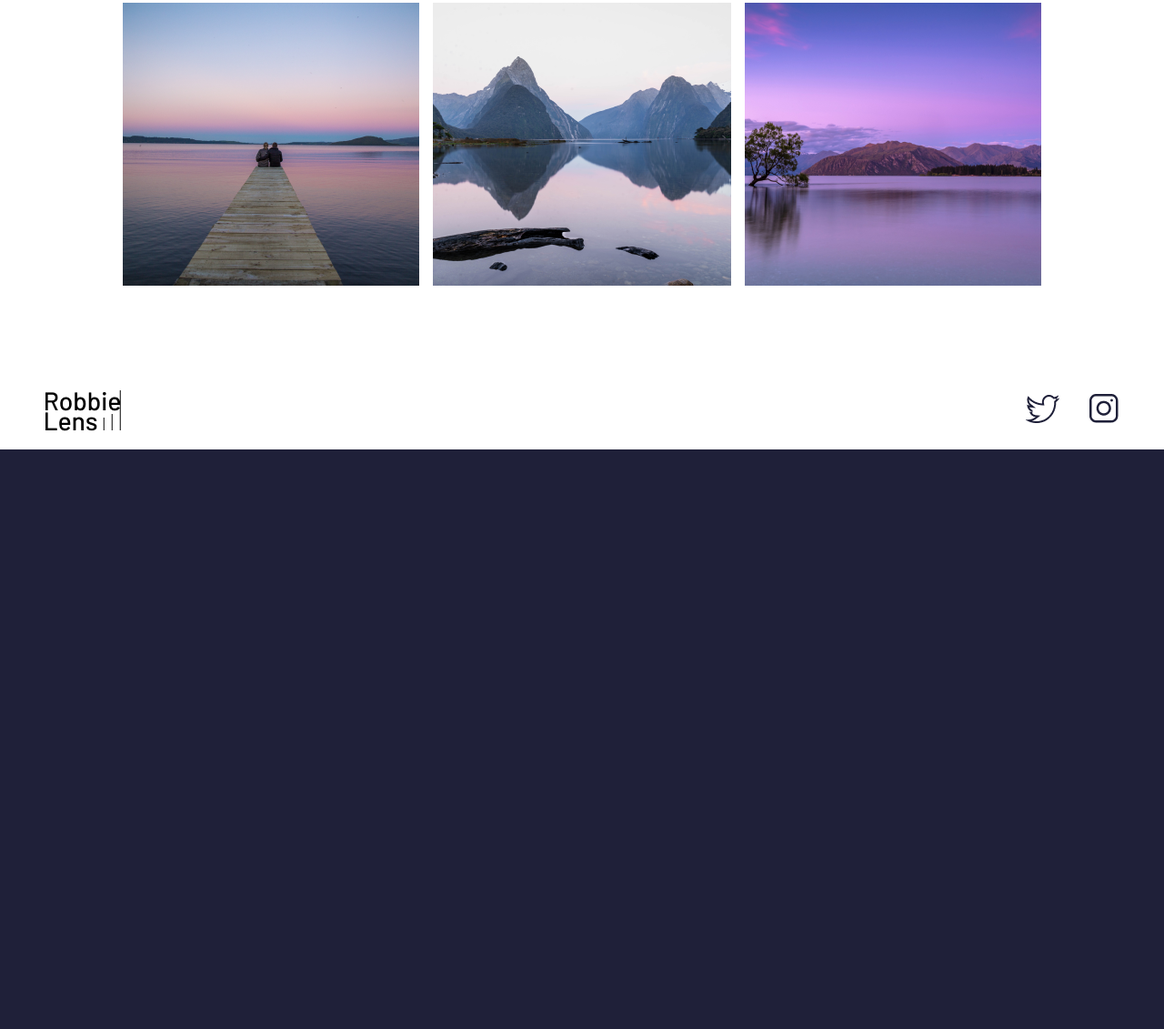
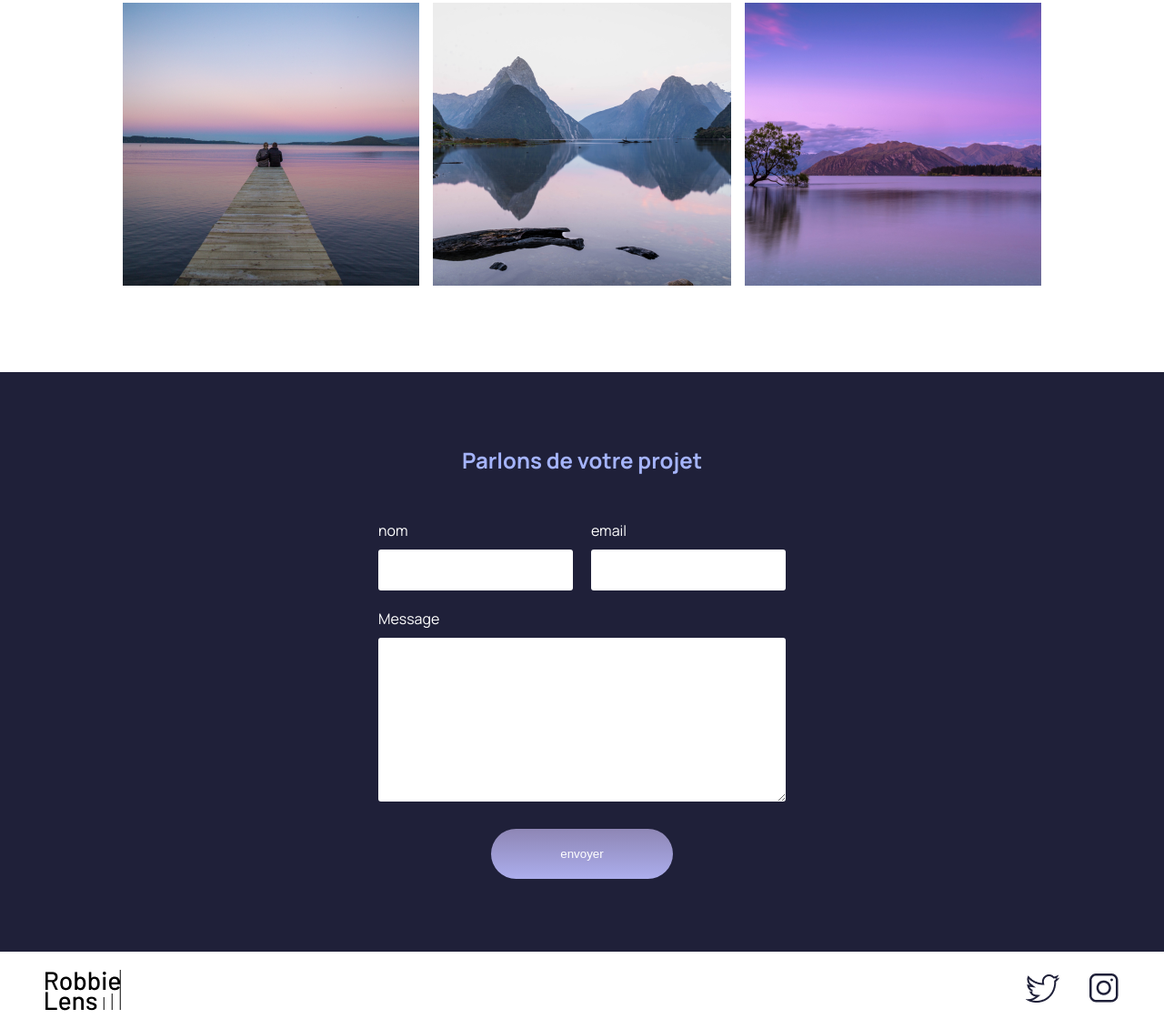
Before and after one commit to louisformation/Project1site, a plain HTML site: page index.html in a window 1280 px wide. Shown: the part 1208-2339 px from the top of the page at 91% size. Before the commit the page ends 1702 px from the top, so only its background shows below. Drawn offline with Linux system fonts and the light colour scheme.

Commit message:
Ajout d'un formulaire à index.html

```diff
--- a/index.html
+++ b/index.html
@@ -45,7 +45,7 @@
             plus de 5 ans maintenant, j'exerce mon métier avec la passion qui
             m'anime : capturer l'essence de chaque instant.
           </p>
-          <a href="portfolio.html" class="cta">UN PROJET ? ÉCRIVEZ-MOI</a>
+          <a href="#contact" class="cta">UN PROJET ? ÉCRIVEZ-MOI</a>
         </div>
 
         <img
@@ -85,6 +85,26 @@
           />
         </div>
       </section>
+      <section id="contact" class="section-contact">
+        <h2>Parlons de votre projet</h2>
+        <form action="" method="get">
+          <div class="form-nom-email">
+            <div class="form-column">
+              <label for="nom">nom</label>
+              <input type="text" name="nom" id="nom" />
+            </div>
+            <div class="form-column">
+              <label for="email">email</label>
+              <input type="email" name="email" id="email" />
+            </div>
+          </div>
+
+          <label for="message">Message</label>
+          <textarea name="Message" id="message" cols="30" rows="10"></textarea>
+
+          <input type="submit" value="envoyer" class="cta" />
+        </form>
+      </section>
     </main>
 
     <footer>
--- a/style/index.css
+++ b/style/index.css
@@ -36,3 +36,46 @@
 .accueil-introduction div {
   padding-right: 80px;
 }
+.section-contact h2 {
+  color: #a5b4fc;
+  text-align: center;
+  margin-bottom: 50px;
+}
+
+form {
+  display: flex;
+  flex-direction: column;
+  width: 40%;
+  margin: auto;
+  color: white;
+}
+
+.form-nom-email {
+  display: flex;
+  flex-direction: row;
+  gap: 20px;
+}
+
+.form-column {
+  flex:1;
+  display: flex;
+  flex-direction: column;
+  margin-bottom: 20px;
+}
+
+input,
+textarea {
+  padding: 15px;
+  border-radius: 3px;
+  border:none ;
+}
+
+label {
+  margin-bottom: 10px;
+}
+
+input[type='submit'] {
+  width: 200px;
+  margin: auto;
+  margin-top: 30px;
+}
```
Also changed, not shown: style/a-propos.css (+14 -3 lines).
